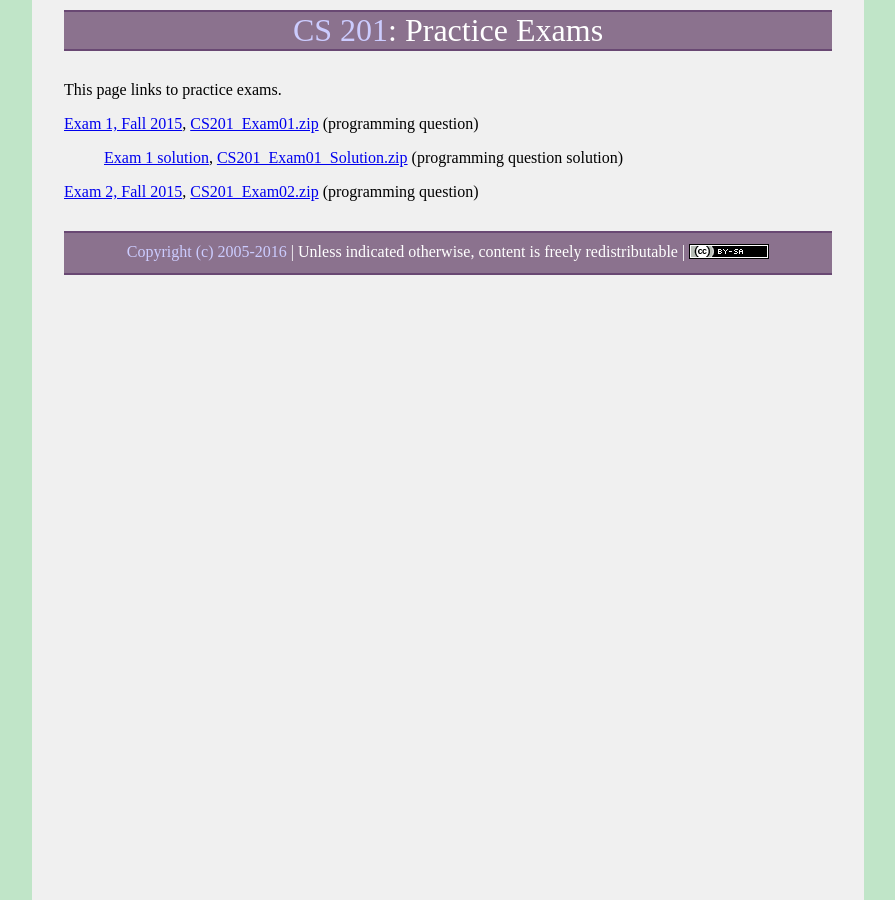
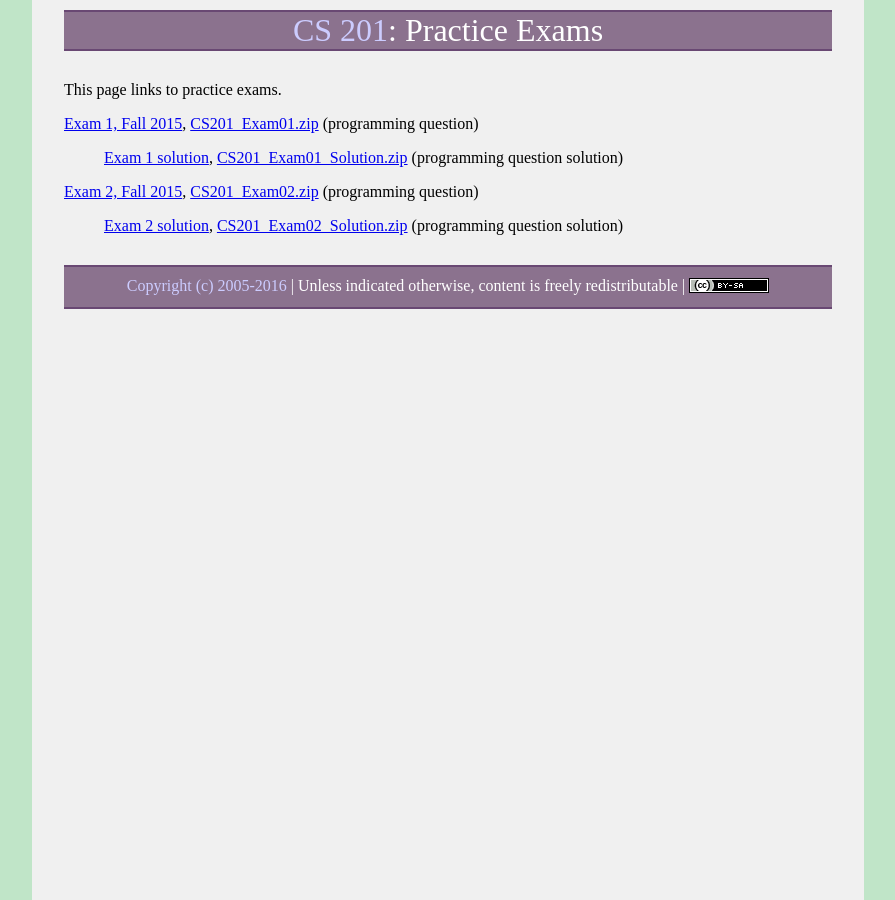
Before and after one commit to ycpcs/cs201-fall2016, a Jekyll site: the page built from practice/index.md, in a window 1280 px wide. Shown: the whole page, without its empty margins (192-1087 px from the left). Built offline with Jekyll 4.4.1, drawn with Linux system fonts in a browser that asks for light colours; some web fonts are replaced.

Commit message:
solution to second practice exam

```diff
--- a/practice/index.md
+++ b/practice/index.md
@@ -10,3 +10,5 @@ This page links to practice exams.
 > [Exam 1 solution](cs201-fall2015-exam01-solution.pdf), [CS201\_Exam01\_Solution.zip](CS201_Exam01_Solution.zip) (programming question solution)
 
 [Exam 2, Fall 2015](cs201-fall2015-exam02.pdf), [CS201\_Exam02.zip](CS201_Exam02.zip) (programming question)
+
+> [Exam 2 solution](cs201-fall2015-exam02-solution.pdf), [CS201\_Exam02\_Solution.zip](CS201_Exam02_Solution.zip) (programming question solution)
```
Also changed, not shown: 2 other files.
